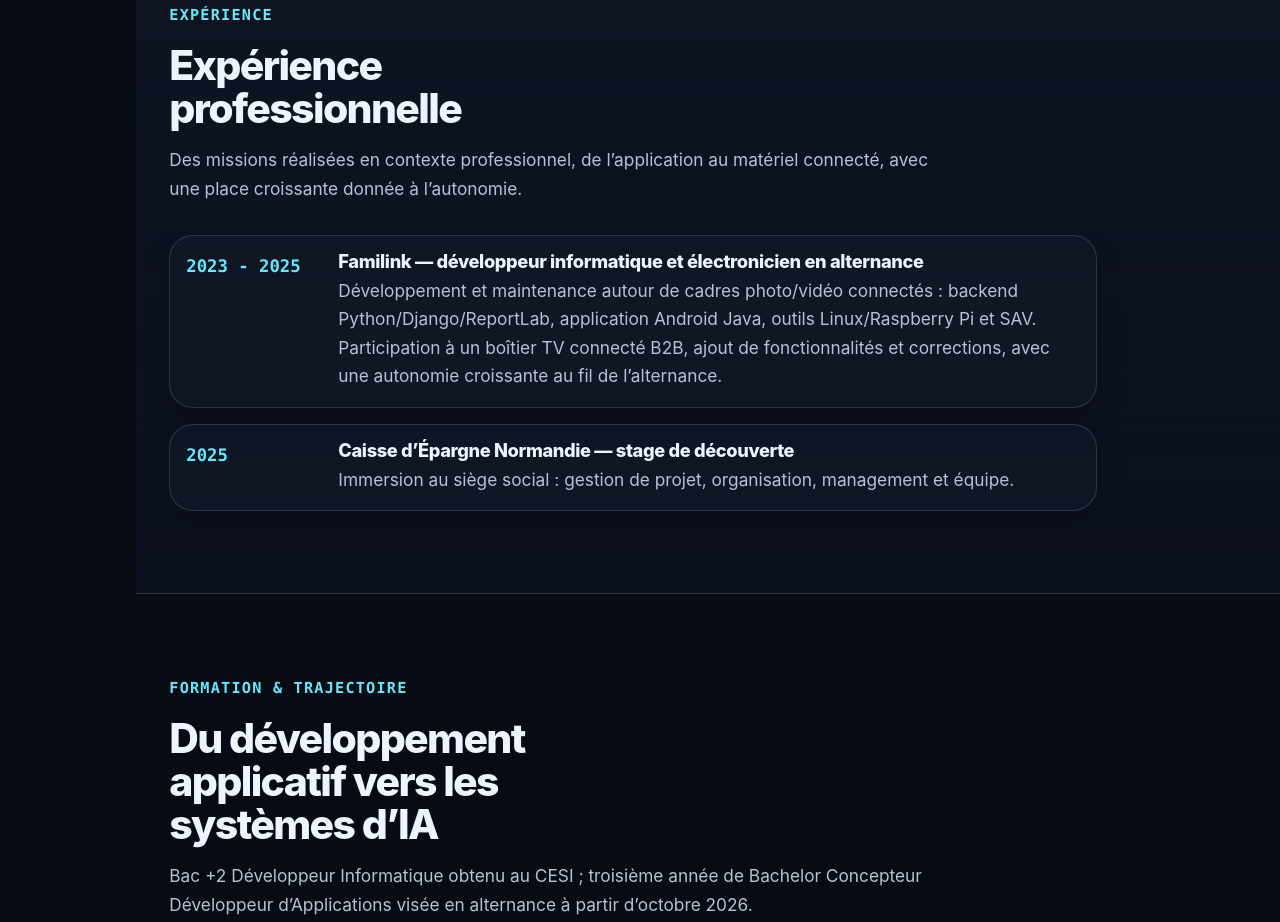
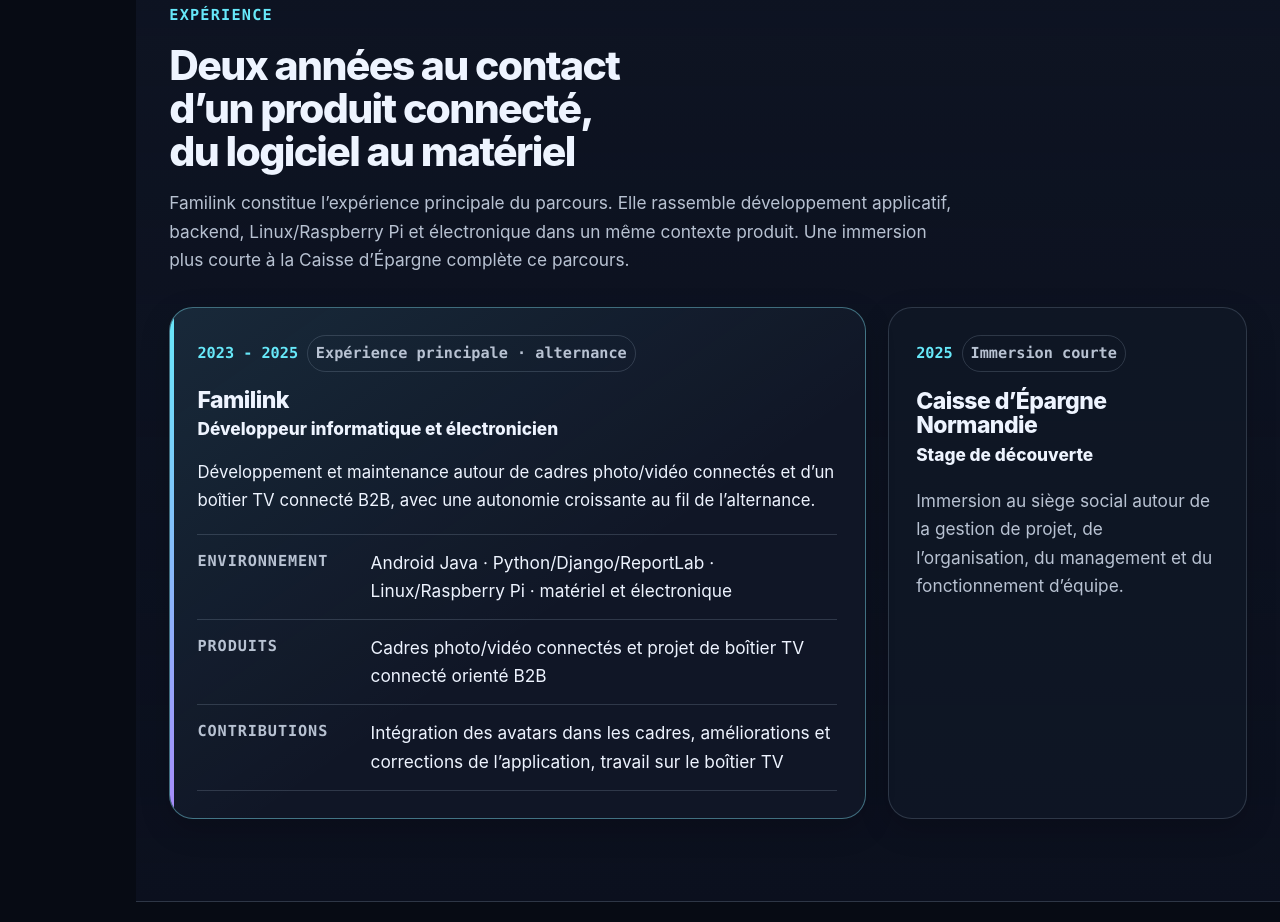
Before and after one commit to alescis-wuin/alexis-portfolio-site, a website: page index.html in a window 1280 px wide. Shown: the part 4179-5101 px from the top of the page. Drawn offline with Linux system fonts and the light colour scheme.

Commit message:
feat: prioritize professional experience

```diff
--- a/assets/css/styles.css
+++ b/assets/css/styles.css
@@ -679,6 +679,7 @@
 
   .value-card,
   .capability-card,
+  .experience-card,
   .project-card,
   .content-aside,
   .content-block,
@@ -903,6 +904,132 @@
     border-color: transparent;
   }
 
+  .profile-experience .section-heading {
+    max-width: var(--wide-reading-max);
+  }
+
+  .experience-layout {
+    display: grid;
+    grid-template-columns: minmax(0, 1.65fr) minmax(16rem, 0.85fr);
+    gap: clamp(1rem, 2vw, 1.4rem);
+    align-items: stretch;
+  }
+
+  .experience-card {
+    display: grid;
+    align-content: start;
+    gap: 1rem;
+    min-width: 0;
+    padding: clamp(1.2rem, 2.4vw, 1.7rem);
+  }
+
+  .experience-card-primary {
+    position: relative;
+    overflow: hidden;
+    background:
+      linear-gradient(
+        145deg,
+        color-mix(in srgb, var(--accent) 9%, transparent),
+        transparent 58%
+      ),
+      color-mix(in srgb, var(--surface) 90%, transparent);
+    border-color: color-mix(in srgb, var(--accent) 30%, var(--border));
+  }
+
+  .experience-card-primary::before {
+    content: '';
+    position: absolute;
+    inset: 0 auto 0 0;
+    width: 0.22rem;
+    background: linear-gradient(var(--accent), var(--accent-2));
+  }
+
+  .experience-card-header,
+  .experience-meta,
+  .experience-facts {
+    display: grid;
+  }
+
+  .experience-card-header {
+    gap: 1rem;
+  }
+
+  .experience-meta {
+    grid-template-columns: max-content minmax(0, max-content);
+    gap: 0.55rem;
+    align-items: center;
+  }
+
+  .experience-period,
+  .experience-label {
+    font-family: var(--font-mono);
+    font-size: var(--text-meta);
+    font-weight: 850;
+  }
+
+  .experience-period {
+    color: var(--accent);
+  }
+
+  .experience-label {
+    width: fit-content;
+    padding: 0.3rem 0.5rem;
+    border: 1px solid var(--border);
+    border-radius: 999px;
+    background: color-mix(in srgb, var(--surface-strong) 72%, transparent);
+    color: var(--muted);
+  }
+
+  .experience-card h3 {
+    margin-bottom: 0.2rem;
+    font-size: clamp(1.2rem, 1.8vw, 1.48rem);
+    letter-spacing: -0.025em;
+  }
+
+  .experience-role {
+    color: var(--text);
+    font-weight: 760;
+  }
+
+  .experience-summary {
+    max-width: 62ch;
+    color: var(--text);
+    font-size: 1.05rem;
+  }
+
+  .experience-facts {
+    gap: 0;
+    margin-top: 0.2rem;
+    border-top: 1px solid var(--border);
+  }
+
+  .experience-facts > div {
+    display: grid;
+    grid-template-columns: minmax(7rem, 0.34fr) minmax(0, 1fr);
+    gap: 0.9rem;
+    padding-block: 0.85rem;
+    border-bottom: 1px solid var(--border);
+  }
+
+  .experience-facts dt {
+    color: var(--muted);
+    font-family: var(--font-mono);
+    font-size: var(--text-meta);
+    font-weight: 850;
+    letter-spacing: 0.06em;
+    text-transform: uppercase;
+  }
+
+  .experience-facts dd {
+    color: var(--text);
+  }
+
+  .experience-card-secondary {
+    align-self: stretch;
+    gap: 1.1rem;
+    background: color-mix(in srgb, var(--surface) 76%, transparent);
+  }
+
   .timeline {
     display: grid;
     gap: 1rem;
@@ -1106,6 +1233,24 @@
     .project-back-link {
       min-height: 2.5rem;
       font-size: var(--text-ui);
+    }
+
+    .experience-layout {
+      grid-template-columns: 1fr;
+    }
+
+    .experience-card-secondary {
+      align-self: auto;
+    }
+
+    .experience-meta {
+      grid-template-columns: 1fr;
+      justify-items: start;
+    }
+
+    .experience-facts > div {
+      grid-template-columns: 1fr;
+      gap: 0.35rem;
     }
 
     .timeline-item {
--- a/index.html
+++ b/index.html
@@ -645,48 +645,98 @@
 
       <section
         id="experience"
-        class="section section-alt snap-section"
+        class="section section-alt snap-section profile-experience"
         aria-labelledby="experience-title"
         data-section
         data-label="Expérience"
+        data-profile-section="experience"
       >
         <div class="container">
           <div class="section-heading" data-reveal>
             <p class="eyebrow">Expérience</p>
-            <h2 id="experience-title">Expérience professionnelle</h2>
+            <h2 id="experience-title">
+              Deux années au contact d’un produit connecté, du logiciel au
+              matériel
+            </h2>
             <p>
-              Des missions réalisées en contexte professionnel, de l’application
-              au matériel connecté, avec une place croissante donnée à
-              l’autonomie.
+              Familink constitue l’expérience principale du parcours. Elle
+              rassemble développement applicatif, backend, Linux/Raspberry Pi
+              et électronique dans un même contexte produit. Une immersion plus
+              courte à la Caisse d’Épargne complète ce parcours.
             </p>
           </div>
-          <div class="timeline" aria-label="Expériences professionnelles">
-            <article class="timeline-item" data-reveal>
-              <span>2023 - 2025</span>
+
+          <div
+            class="experience-layout"
+            aria-label="Expériences professionnelles"
+            data-experience-list
+          >
+            <article
+              class="experience-card experience-card-primary"
+              data-experience-lead
+              data-reveal
+            >
+              <header class="experience-card-header">
+                <div class="experience-meta">
+                  <span class="experience-period">2023 - 2025</span>
+                  <span class="experience-label">Expérience principale · alternance</span>
+                </div>
+                <div>
+                  <h3>Familink</h3>
+                  <p class="experience-role">
+                    Développeur informatique et électronicien
+                  </p>
+                </div>
+              </header>
+
+              <p class="experience-summary">
+                Développement et maintenance autour de cadres photo/vidéo
+                connectés et d’un boîtier TV connecté B2B, avec une autonomie
+                croissante au fil de l’alternance.
+              </p>
+
+              <dl class="experience-facts">
+                <div>
+                  <dt>Environnement</dt>
+                  <dd>
+                    Android Java · Python/Django/ReportLab · Linux/Raspberry Pi ·
+                    matériel et électronique
+                  </dd>
+                </div>
+                <div>
+                  <dt>Produits</dt>
+                  <dd>
+                    Cadres photo/vidéo connectés et projet de boîtier TV connecté
+                    orienté B2B
+                  </dd>
+                </div>
+                <div>
+                  <dt>Contributions</dt>
+                  <dd>
+                    Intégration des avatars dans les cadres, améliorations et
+                    corrections de l’application, travail sur le boîtier TV
+                  </dd>
+                </div>
+              </dl>
+            </article>
+
+            <article
+              class="experience-card experience-card-secondary"
+              data-experience-secondary
+              data-reveal
+            >
+              <div class="experience-meta">
+                <span class="experience-period">2025</span>
+                <span class="experience-label">Immersion courte</span>
+              </div>
               <div>
-                <h3>
-                  Familink — développeur informatique et électronicien en
-                  alternance
-                </h3>
-                <p>
-                  Développement et maintenance autour de cadres photo/vidéo
-                  connectés : backend Python/Django/ReportLab, application
-                  Android Java, outils Linux/Raspberry Pi et SAV. Participation
-                  à un boîtier TV connecté B2B, ajout de fonctionnalités et
-                  corrections, avec une autonomie croissante au fil de
-                  l’alternance.
-                </p>
+                <h3>Caisse d’Épargne Normandie</h3>
+                <p class="experience-role">Stage de découverte</p>
               </div>
-            </article>
-            <article class="timeline-item" data-reveal>
-              <span>2025</span>
-              <div>
-                <h3>Caisse d’Épargne Normandie — stage de découverte</h3>
-                <p>
-                  Immersion au siège social : gestion de projet, organisation,
-                  management et équipe.
-                </p>
-              </div>
+              <p>
+                Immersion au siège social autour de la gestion de projet, de
+                l’organisation, du management et du fonctionnement d’équipe.
+              </p>
             </article>
           </div>
         </div>
```
Also changed, not shown: docs/P2.5_PROFILE.md (+40 -0 lines), docs/VISUAL_QA.md (+6 -1 lines), tests/e2e/profile-experience.spec.mjs (added, +58 -0 lines), tests/qa/projects-p25-profile-experience.test.mjs (added, +112 -0 lines), tests/qa/public-content.test.mjs (+1 -13 lines), tests/qa/visual-cases.test.mjs (+16 -1 lines), tests/visual/visual-cases.mjs (+6 -0 lines), README.md.
